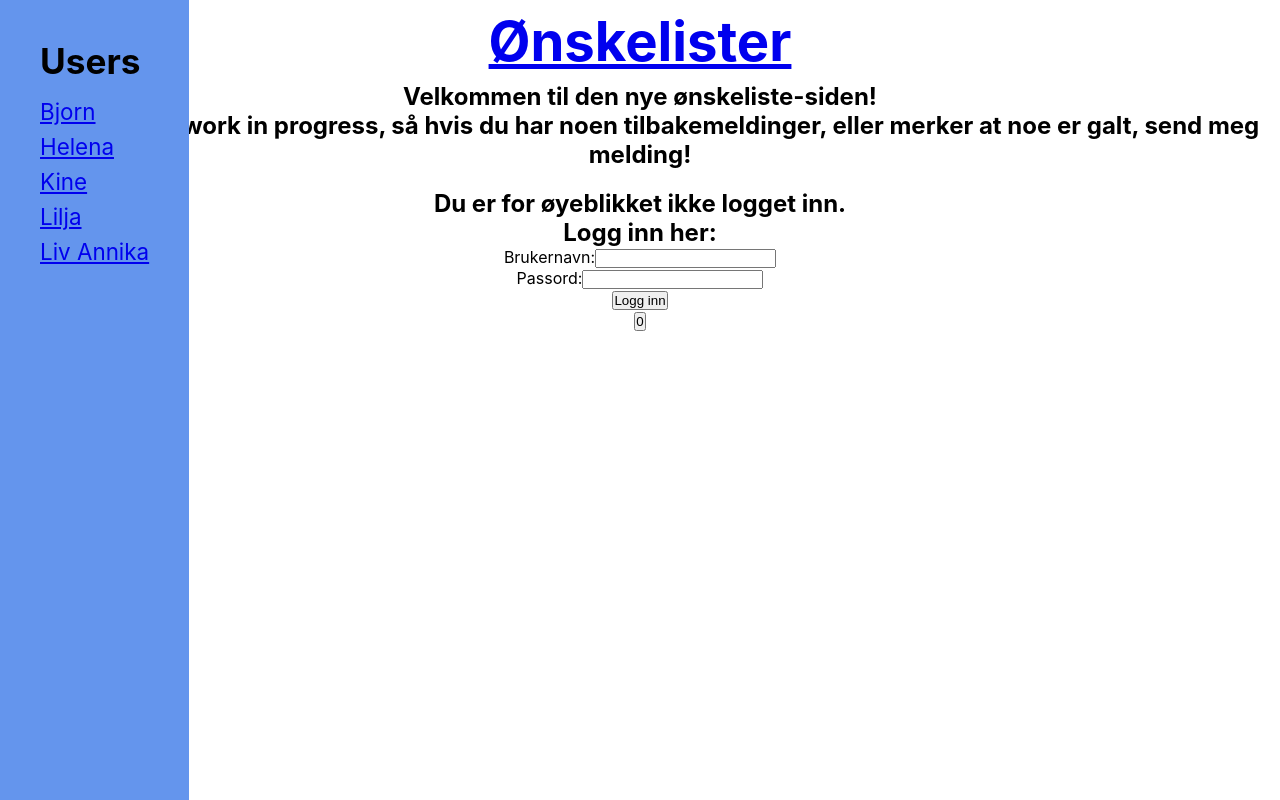
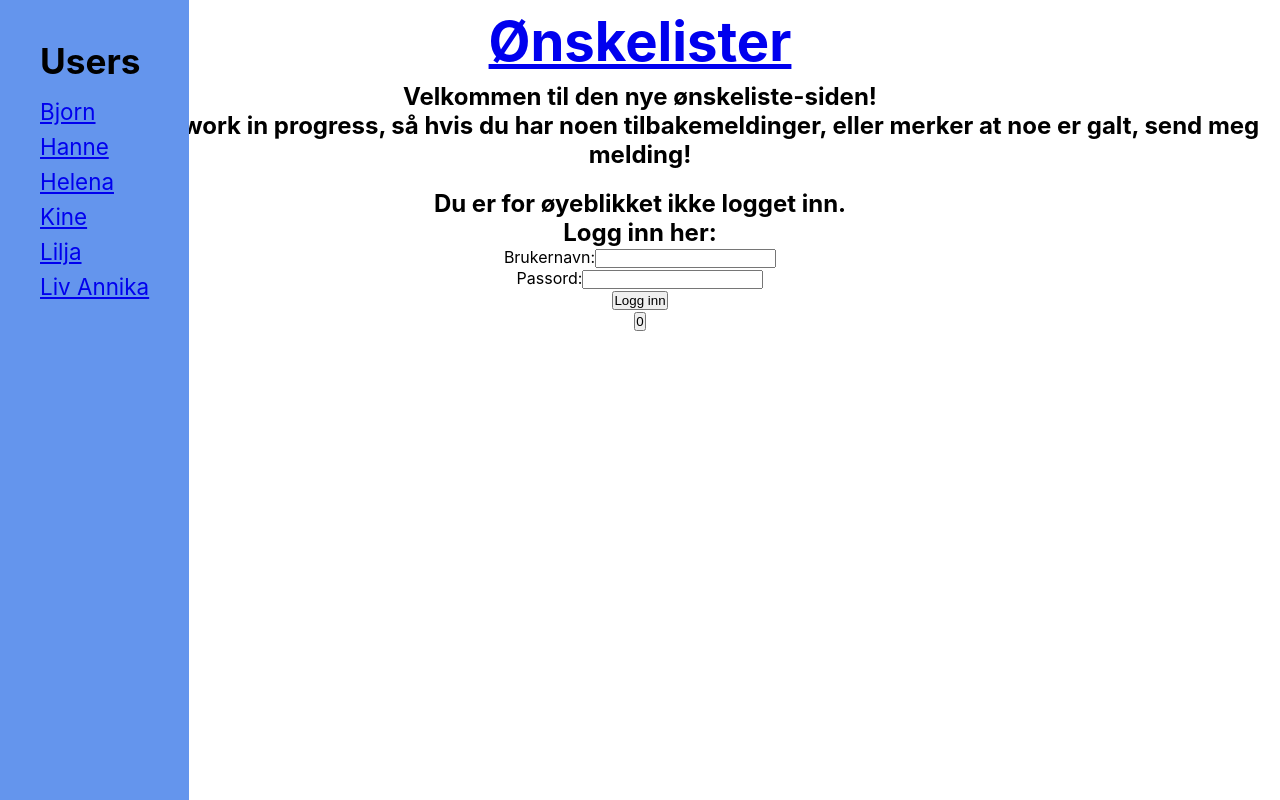
Before and after one commit to magnus-schj/Wishlist, a React (Create React App) app in the folder frontend/react/main/: page / in a window 1280 px wide. Built offline with nearby package versions, Linux system fonts and the light colour scheme.

Commit message:
la til hanne etter forespørsel

```diff
--- a/frontend/react/main/src/assets/MockData.js
+++ b/frontend/react/main/src/assets/MockData.js
@@ -12,12 +12,18 @@ const MOCK_DATA = [
   },
   {
     id: 1,
+    name: "Hanne",
+    password: "1234",
+    wishes: ["shampo", "zara-klær"],
+  },
+  {
+    id: 2,
     name: "Helena",
     password: "1234",
     wishes: ["videos from when I was little ", "Anti by Rihanna"],
   },
   {
-    id: 2,
+    id: 3,
     name: "Kine",
     password: "1234",
     wishes: [
@@ -27,13 +33,13 @@ const MOCK_DATA = [
     ],
   },
   {
-    id: 3,
+    id: 4,
     name: "Lilja",
     password: "1234",
     wishes: ["Nytt Skateboard", "Nintendo switch", "Penger"],
   },
   {
-    id: 4,
+    id: 5,
     name: "Liv Annika",
     password: "1234",
     wishes: [
```
